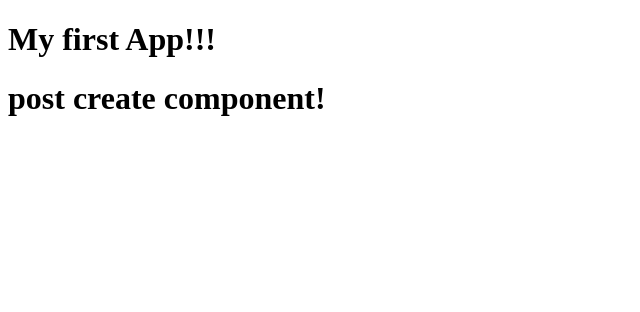
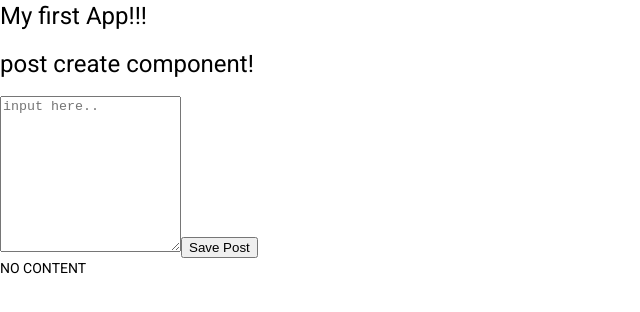
Before and after one commit to zhangdzh5/Angular-App, an Angular app: page / in a window 1280 px wide. Shown: the top 312 px of the page, without its empty margins (0-640 px from the left). Built offline with nearby package versions, Linux system fonts and the light colour scheme.

Commit message:
add Angular material

```diff
--- a/angular.json
+++ b/angular.json
@@ -24,6 +24,7 @@
               "src/assets"
             ],
             "styles": [
+              "./node_modules/@angular/material/prebuilt-themes/indigo-pink.css",
               "src/styles.css"
             ],
             "scripts": []
@@ -88,6 +89,7 @@
               "src/assets"
             ],
             "styles": [
+              "./node_modules/@angular/material/prebuilt-themes/indigo-pink.css",
               "src/styles.css"
             ],
             "scripts": []
--- a/package.json
+++ b/package.json
@@ -12,10 +12,12 @@
   "private": true,
   "dependencies": {
     "@angular/animations": "~10.0.3",
+    "@angular/cdk": "^10.0.2",
     "@angular/common": "~10.0.3",
     "@angular/compiler": "~10.0.3",
     "@angular/core": "~10.0.3",
     "@angular/forms": "~10.0.3",
+    "@angular/material": "^10.0.2",
     "@angular/platform-browser": "~10.0.3",
     "@angular/platform-browser-dynamic": "~10.0.3",
     "@angular/router": "~10.0.3",
--- a/src/app/posts/post-create/post-create.component.html
+++ b/src/app/posts/post-create/post-create.component.html
@@ -1 +1,4 @@
 <h1>post create component!</h1>
+<textarea [(ngModel)]="enteredValue" placeholder="input here.." rows="10"></textarea>
+<button (click)="onAddPost()">Save Post</button>
+<p>{{newPost}}</p>
--- a/src/app/posts/post-create/post-create.component.ts
+++ b/src/app/posts/post-create/post-create.component.ts
@@ -5,5 +5,9 @@
   templateUrl: './post-create.component.html'
 })
 export class PostCreateComponent {
-
+  enteredValue = '';
+  newPost = 'NO CONTENT';
+  onAddPost() {
+    this.newPost = this.enteredValue;
+  }
 }
--- a/src/index.html
+++ b/src/index.html
@@ -6,8 +6,10 @@
   <base href="/">
   <meta name="viewport" content="width=device-width, initial-scale=1">
   <link rel="icon" type="image/x-icon" href="favicon.ico">
+  <link href="https://fonts.googleapis.com/css?family=Roboto:300,400,500&display=swap" rel="stylesheet">
+  <link href="https://fonts.googleapis.com/icon?family=Material+Icons" rel="stylesheet">
 </head>
-<body>
+<body class="mat-typography">
   <app-root></app-root>
 </body>
 </html>
--- a/src/styles.css
+++ b/src/styles.css
@@ -1 +1,4 @@
 /* You can add global styles to this file, and also import other style files */
+
+html, body { height: 100%; }
+body { margin: 0; font-family: Roboto, "Helvetica Neue", sans-serif; }
```
Also changed, not shown: src/app/app.module.ts (+6 -2 lines), 1 other file (tests, documents, lock files or other folders).
